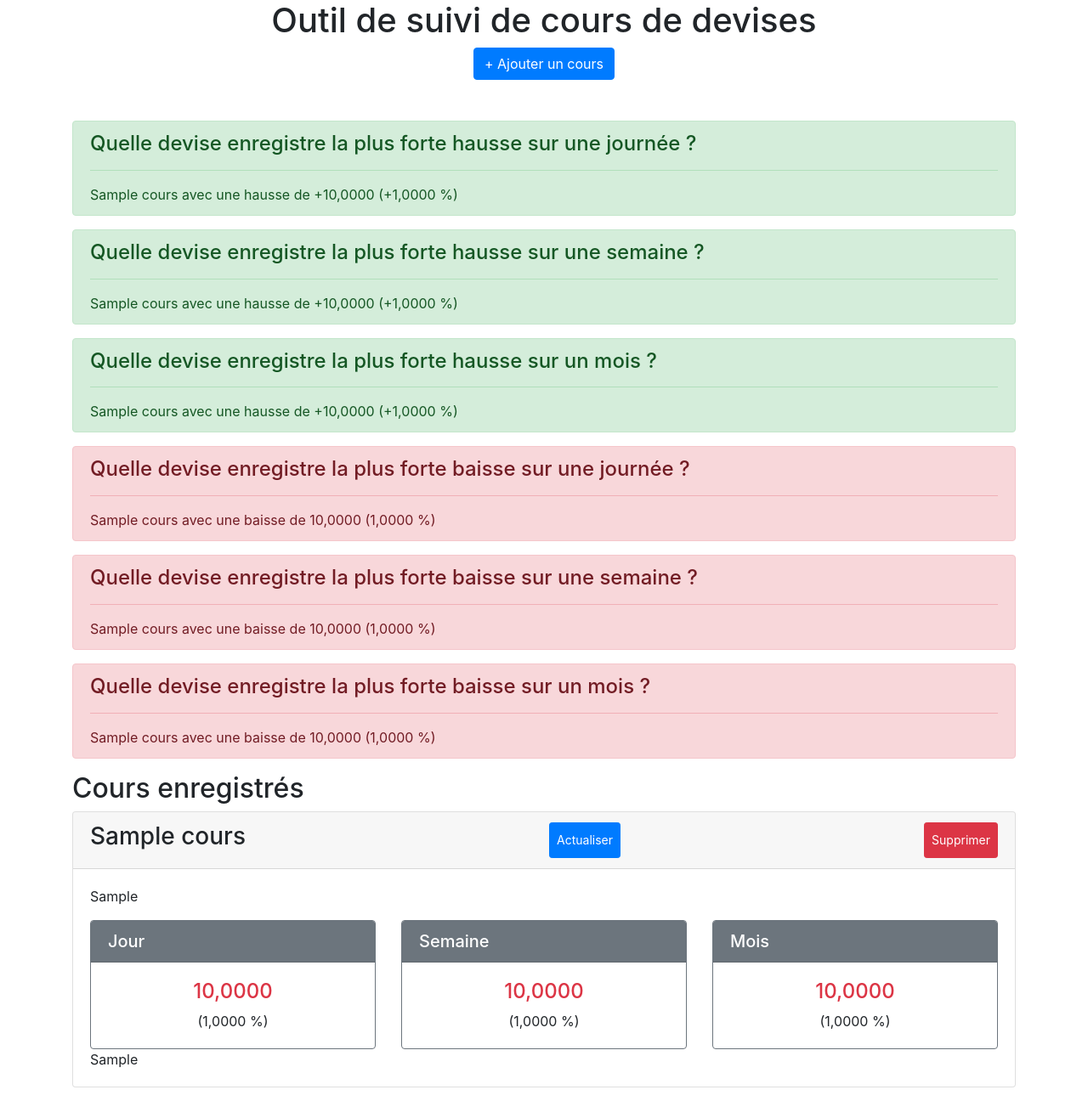
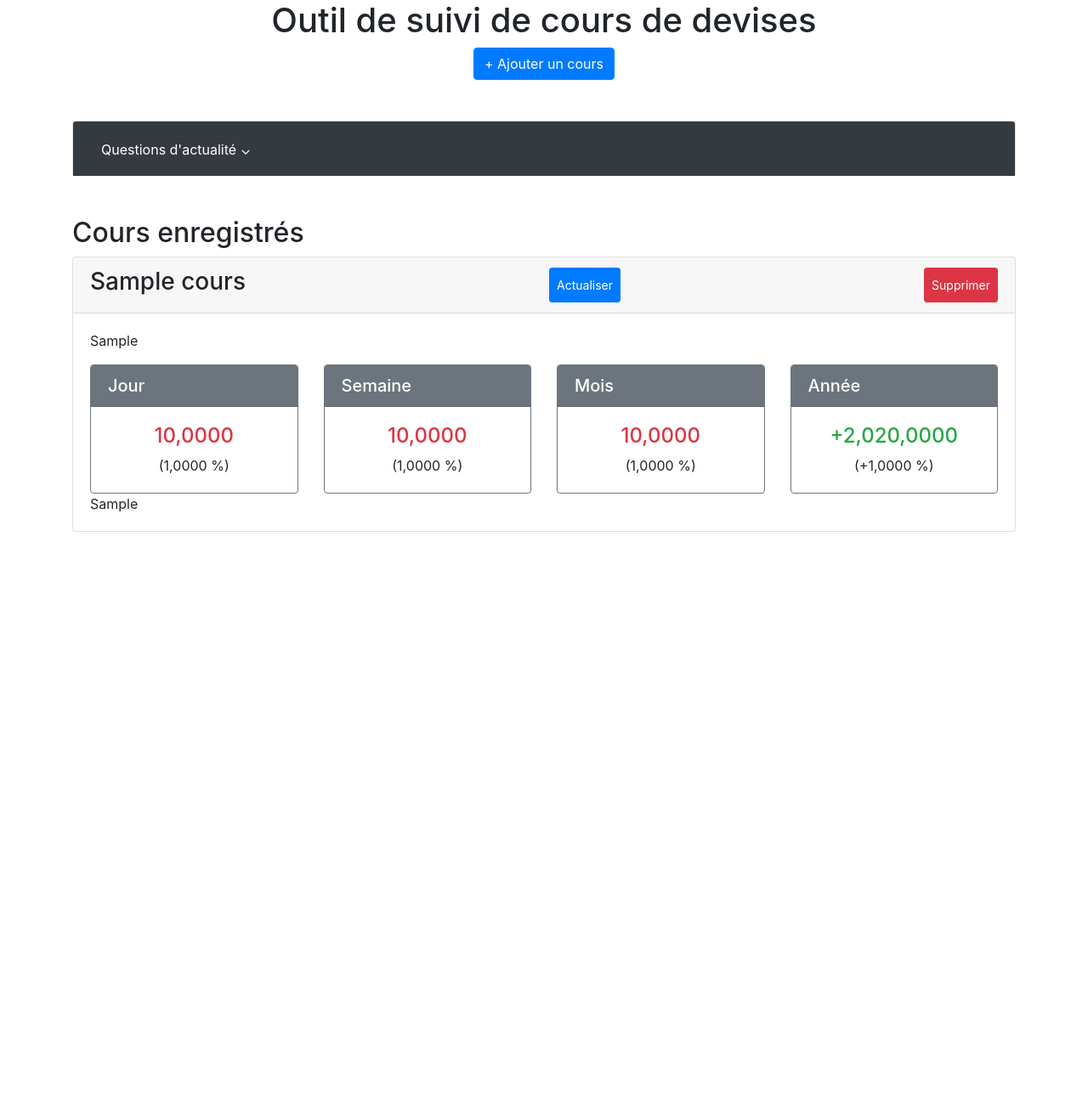
Before and after one commit to MoryKadoch/projet-bourse, a Flask app: template templates/home.html in a window 1280 px wide. Shown: the whole page at 85% size. After the commit the page ends 626 px from the top, so only its background shows below. Run offline with Flask 3, Linux system fonts and the light colour scheme; the template is opened without the code that fills it: most values are stand-ins (such as "Sample title", 1, 10 or a date in 2020); some libraries are stand-ins or nearby versions.

Commit message:
Questions

```diff
--- a/main.py
+++ b/main.py
@@ -38,6 +38,9 @@ def home():
         try:
             data = functions.get_data(cours)
         except:
+            continue
+
+        if(data.empty):
             continue
         # Créer une trace pour le graphique
         trace = go.Scatter(
--- a/templates/home.html
+++ b/templates/home.html
@@ -39,47 +39,97 @@
     {% set lowest_month_value = "{:,.4f}".format(lowest_month_graph.stats.month).replace('.', ',') %}
     {% set lowest_month_percent = "{:,.4f}".format(lowest_month_graph.stats.month_percent).replace('.', ',') %}
 
+    {% set highest_year_graph = graphs|sort(attribute="stats.year", reverse=true)|first %}
+    {% set highest_year_value = "{:,.4f}".format(highest_year_graph.stats.year).replace('.', ',') %}
+    {% set highest_year_percent = "{:,.4f}".format(highest_year_graph.stats.year_percent).replace('.', ',') %}
 
+    {% set lowest_year_graph = graphs|sort(attribute="stats.year", reverse=false)|first %}
+    {% set lowest_year_value = "{:,.4f}".format(lowest_year_graph.stats.year).replace('.', ',') %}
+    {% set lowest_year_percent = "{:,.4f}".format(lowest_year_graph.stats.year_percent).replace('.', ',') %}
+
+    <div class="accordion mb-5" id="performanceAccordion">
+      <div class="card">
+        <div class="card-header bg-dark text-white" id="performanceHeading">
+          <h2 class="mb-0">
+            <button class="btn btn-link text-white text-decoration-none" type="button" data-toggle="collapse" data-target="#performanceCollapse" aria-expanded="true" aria-controls="performanceCollapse">
+              Questions d'actualité ⌄
+            </button>
+          </h2>
+        </div>
+
+
+        <div id="performanceCollapse" class="collapse" aria-labelledby="performanceHeading"
+          data-parent="#performanceAccordion">
+          <div class="card-body">
             <div class="alert alert-success" role="alert">
               <h4 class="alert-heading">Quelle devise enregistre la plus forte hausse sur une journée ?</h4>
               <hr>
-      <p class="mb-0">{{ highest_day_graph.cours }} avec une hausse de +{{ highest_day_value }} (+{{ highest_day_percent
+              <p class="mb-0">{{ highest_day_graph.cours }} avec une hausse de +{{ highest_day_value }} (+{{
+                highest_day_percent
                 }} %)</p>
             </div>
 
             <div class="alert alert-success" role="alert">
               <h4 class="alert-heading">Quelle devise enregistre la plus forte hausse sur une semaine ?</h4>
               <hr>
-      <p class="mb-0">{{ highest_week_graph.cours }} avec une hausse de +{{ highest_week_value }} (+{{ highest_week_percent
+              <p class="mb-0">{{ highest_week_graph.cours }} avec une hausse de +{{ highest_week_value }} (+{{
+                highest_week_percent
                 }} %)</p>
             </div>
 
             <div class="alert alert-success" role="alert">
               <h4 class="alert-heading">Quelle devise enregistre la plus forte hausse sur un mois ?</h4>
               <hr>
-      <p class="mb-0">{{ highest_month_graph.cours }} avec une hausse de +{{ highest_month_value }} (+{{ highest_month_percent
+              <p class="mb-0">{{ highest_month_graph.cours }} avec une hausse de +{{ highest_month_value }} (+{{
+                highest_month_percent
+                }} %)</p>
+            </div>
+
+            <div class="alert alert-success" role="alert">
+              <h4 class="alert-heading">Quelle devise enregistre la plus forte hausse sur un an ?</h4>
+              <hr>
+              <p class="mb-0">{{ highest_year_graph.cours }} avec une hausse de +{{ highest_year_value }} (+{{
+                highest_year_percent
                 }} %)</p>
             </div>
 
             <div class="alert alert-danger" role="alert">
               <h4 class="alert-heading">Quelle devise enregistre la plus forte baisse sur une journée ?</h4>
               <hr>
-      <p class="mb-0">{{ lowest_day_graph.cours }} avec une baisse de {{ lowest_day_value }} ({{ lowest_day_percent }}
+              <p class="mb-0">{{ lowest_day_graph.cours }} avec une baisse de {{ lowest_day_value }} ({{
+                lowest_day_percent }}
                 %)</p>
             </div>
 
             <div class="alert alert-danger" role="alert">
               <h4 class="alert-heading">Quelle devise enregistre la plus forte baisse sur une semaine ?</h4>
               <hr>
-      <p class="mb-0">{{ lowest_week_graph.cours }} avec une baisse de {{ lowest_week_value }} ({{ lowest_week_percent }}
+              <p class="mb-0">{{ lowest_week_graph.cours }} avec une baisse de {{ lowest_week_value }} ({{
+                lowest_week_percent
+                }}
                 %)</p>
             </div>
 
             <div class="alert alert-danger" role="alert">
               <h4 class="alert-heading">Quelle devise enregistre la plus forte baisse sur un mois ?</h4>
               <hr>
-      <p class="mb-0">{{ lowest_month_graph.cours }} avec une baisse de {{ lowest_month_value }} ({{ lowest_month_percent
+              <p class="mb-0">{{ lowest_month_graph.cours }} avec une baisse de {{ lowest_month_value }} ({{
+                lowest_month_percent
                 }} %)</p>
+            </div>
+
+            <div class="alert alert-danger" role="alert">
+              <h4 class="alert-heading">Quelle devise enregistre la plus forte baisse sur un an ?</h4>
+              <hr>
+              <p class="mb-0">{{ lowest_year_graph.cours }} avec une baisse de {{ lowest_year_value }} ({{
+                lowest_year_percent
+                }}
+                %)</p>
+            </div>
+
+          </div>
+        </div>
+      </div>
     </div>
 
     <h2>Cours enregistrés</h2>
@@ -100,7 +150,7 @@
           {% endif %}
         </div>
         <div class="row mt-3">
-          <div class="col-sm-4">
+          <div class="col-sm-3">
             <div class="card border-secondary rounded">
               <div class="card-header bg-secondary text-white">
                 <h5 class="mb-0">Jour</h5>
@@ -116,7 +166,7 @@
               </div>
             </div>
           </div>
-          <div class="col-sm-4">
+          <div class="col-sm-3">
             <div class="card border-secondary rounded">
               <div class="card-header bg-secondary text-white">
                 <h5 class="mb-0">Semaine</h5>
@@ -132,7 +182,7 @@
               </div>
             </div>
           </div>
-          <div class="col-sm-4">
+          <div class="col-sm-3">
             <div class="card border-secondary rounded">
               <div class="card-header bg-secondary text-white">
                 <h5 class="mb-0">Mois</h5>
@@ -144,6 +194,22 @@
                 {% else %}
                 <h4 class="text-danger">{{ "{:,.4f}".format(graph.stats.month).replace('.', ',') }}</h4>
                 <span>({{ "{:,.4f}".format(graph.stats.month_percent).replace('.', ',') }} %)</span>
+                {% endif %}
+              </div>
+            </div>
+          </div>
+          <div class="col-sm-3">
+            <div class="card border-secondary rounded">
+              <div class="card-header bg-secondary text-white">
+                <h5 class="mb-0">Année</h5>
+              </div>
+              <div class="card-body text-center">
+                {% if graph.stats.year > 0 %}
+                <h4 class="text-success">+{{ "{:,.4f}".format(graph.stats.year).replace('.', ',') }}</h4>
+                <span>(+{{ "{:,.4f}".format(graph.stats.year_percent).replace('.', ',') }} %)</span>
+                {% else %}
+                <h4 class="text-danger">{{ "{:,.4f}".format(graph.stats.year).replace('.', ',') }}</h4>
+                <span>({{ "{:,.4f}".format(graph.stats.year_percent).replace('.', ',') }} %)</span>
                 {% endif %}
               </div>
             </div>
```
Lines whose indentation alone changed are shown as unchanged.
